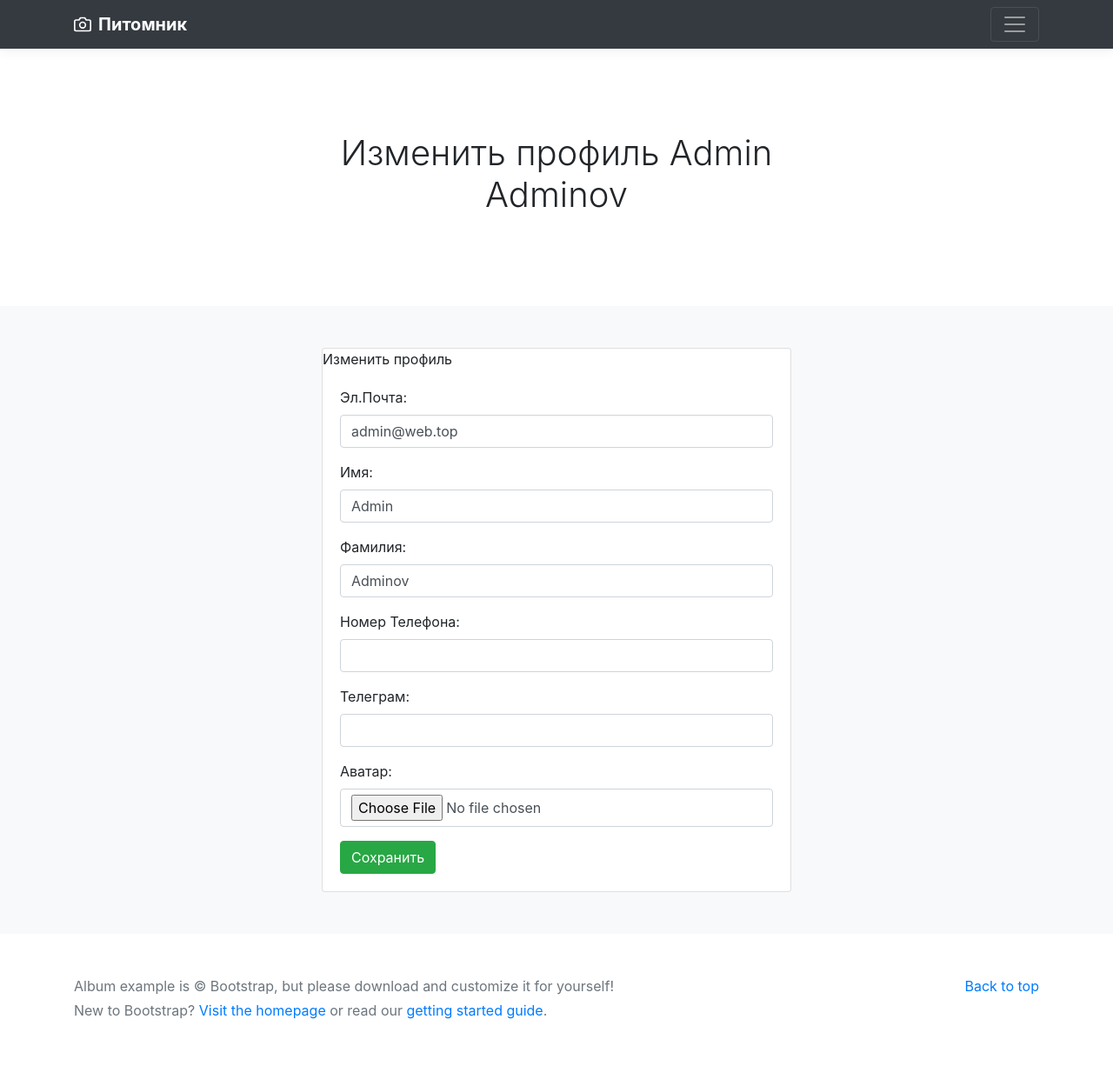
After one commit to alexandr-prokhorov/DZ_Module_16_FBVShelter, a Django app: page /users/update/ in a window 1280 px wide. The commit adds this page. Shown: the whole page at 87% size. Run offline with Django 5.2, Linux system fonts and the light colour scheme; a user stored in the database is signed in; some libraries are stand-ins or nearby versions.

Commit message:
1) Добавлен функционал изменения пользователя

```diff
--- a/users/forms.py
+++ b/users/forms.py
@@ -1,6 +1,8 @@
 from django import forms
 
 from users.models import  User
+from users.validators import validate_password
+
 
 class StyleFormMixin:
     def __init__(self, *args, **kwargs):
@@ -18,7 +20,9 @@ class UserRegisterForm(StyleFormMixin, forms.ModelForm):
 
     def clean_password2(self):
         cd = self.cleaned_data
+        validate_password(cd['password'])
         if cd['password']!= cd['password2']:
+            print('Пароли не совпадают!!!')
             raise forms.ValidationError('Пароли не совпадают!!!')
         return cd['password2']
 
@@ -31,3 +35,8 @@ class UserForm(StyleFormMixin, forms.ModelForm):
         model = User
         fields = ('email', 'first_name', 'last_name', 'phone',)
         # exclude = ('is_active',)
+
+class UserUpdateForm(StyleFormMixin, forms.ModelForm):
+    class Meta:
+        model = User
+        fields = ('email', 'first_name', 'first_name', 'last_name', 'phone', 'telegram', 'avatar')
--- a/users/templates/users/user_login.html
+++ b/users/templates/users/user_login.html
@@ -13,7 +13,6 @@
                         <button type="submit" class="btn btn-success">Войти</button>
                     </form>
                 </div>
-                <div class="card-footer"></div>
             </div>
         </div>
 </div>
--- a/users/templates/users/user_profile_read_only.html
+++ b/users/templates/users/user_profile_read_only.html
@@ -16,7 +16,7 @@
                 <span class="card-text">Телефон: {{user.phone|default:"Не указано"}}</span><br>
                 <span class="card-text">Телеграм: {{user.telegram|default:"Не указано"}}</span><br>
                 <button class="btn btn-outline-warning">
-                    <a class="btn btn-link" href="{% url 'users:user_profile' %}">обновить</a>
+                    <a class="btn btn-link" href="{% url 'users:user_update' %}">обновить</a>
                 </button>
             </div>
         </div>
--- a/users/templates/users/user_register.html
+++ b/users/templates/users/user_register.html
@@ -13,7 +13,6 @@
                         <button type="submit" class="btn btn-success">Регистрация</button>
                     </form>
                 </div>
-                <div class="card-footer"></div>
             </div>
         </div>
 </div>
--- /dev/null
+++ b/users/templates/users/user_update.html
@@ -0,0 +1,21 @@
+{% extends 'dogs/base.html' %}
+
+{% block content %}
+<div class="row">
+  <div class="col-3"></div>
+  <div class="col-6">
+    <div class="card">
+      <div class="card_header">
+        Изменить профиль
+      </div>
+      <div class="card-body">
+        <form method="post" enctype="multipart/form-data">
+          {% csrf_token %}
+          {{ form.as_p }}
+          <button  type="submit" class="btn btn-success">Сохранить</button>
+        </form>
+      </div>
+    </div>
+  </div>
+</div>
+{% endblock %}
--- a/users/urls.py
+++ b/users/urls.py
@@ -1,7 +1,7 @@
 from django.urls import path
 
 from users.apps import UsersConfig
-from users.views import user_register_view, user_login_view, user_profile_view, user_logout_view
+from users.views import user_register_view, user_login_view, user_profile_view, user_logout_view, user_update_view
 
 
 app_name = UsersConfig.name
@@ -12,4 +12,5 @@ urlpatterns = [
     path('logout/', user_logout_view, name='user_logout'),
     path('register/', user_register_view, name='user_register'),
     path('profile/', user_profile_view, name='user_profile'),
+    path('update/', user_update_view, name='user_update')
 ]
--- a/users/views.py
+++ b/users/views.py
@@ -3,7 +3,7 @@ from django.http import HttpResponseRedirect, HttpResponse
 from django.contrib.auth import authenticate, login, logout
 from django.contrib.auth.decorators import login_required
 
-from users.forms import UserRegisterForm, UserLoginForm, UserForm
+from users.forms import UserRegisterForm, UserLoginForm, UserUpdateForm
 
 
 def user_register_view(request):
@@ -13,7 +13,6 @@ def user_register_view(request):
             new_user = form.save(commit=False)
             new_user.set_password(form.cleaned_data['password'])
             new_user.save()
-
             login(request, new_user)
             return HttpResponseRedirect(reverse('dogs:index'))
     else:
@@ -59,6 +58,25 @@ def user_profile_view(request):
     }
     return render(request, 'users/user_profile_read_only.html', context)
 
+@login_required
+def user_update_view(request):
+    user_object = request.user
+    if request.method == 'POST':
+        form = UserUpdateForm(request.POST, request.FILES, instance=user_object)
+        if form.is_valid():
+            user_object = form.save()
+            user_object.save()
+            return HttpResponseRedirect(reverse('users:user_profile'))
+    else:
+        form = UserUpdateForm(instance=user_object)
+
+        context = {
+            'object': user_object,
+            'title': f'Изменить профиль {user_object.first_name} {user_object.last_name}',
+            'form': form
+        }
+        return render(request, 'users/user_update.html', context)
+
 def user_logout_view(request):
     logout(request)
     return redirect('dogs:index')
```
Also changed, not shown: users/validators.py (added, +11 -0 lines).
